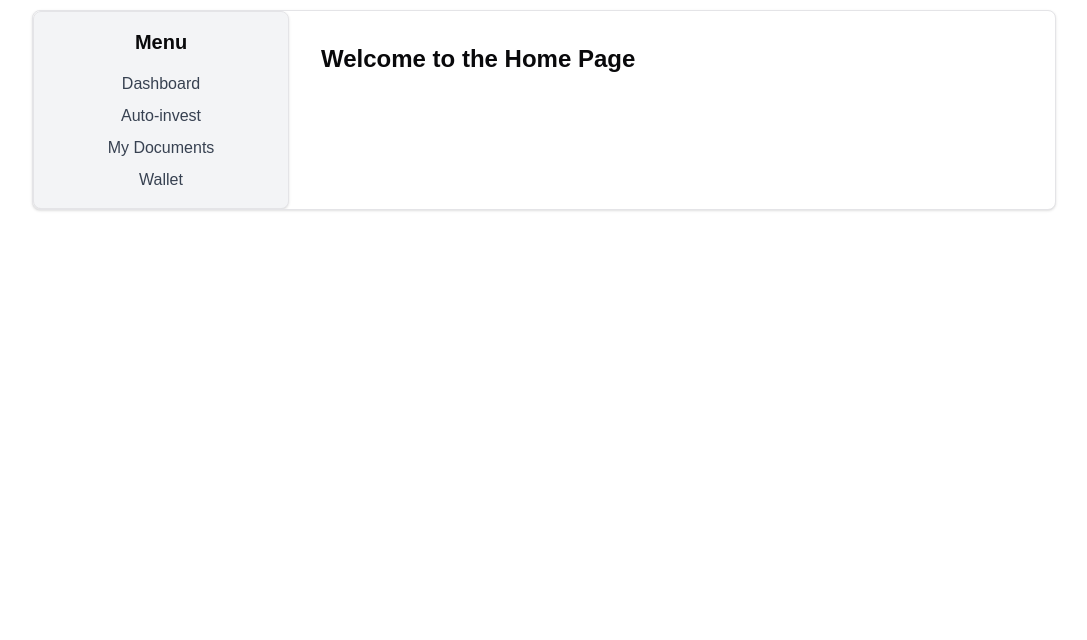
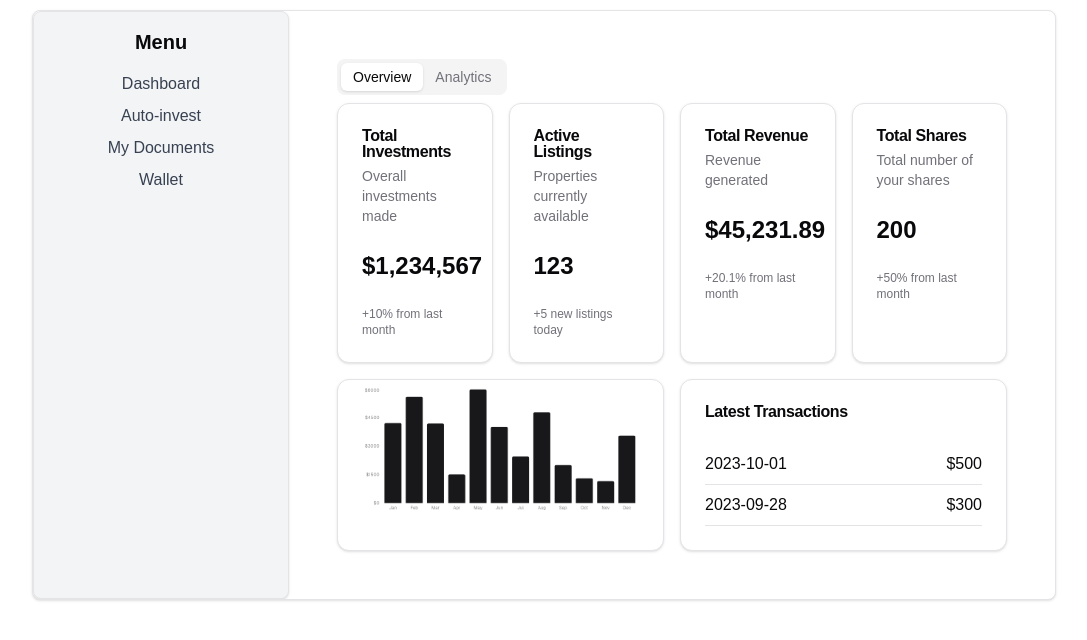
Before and after one commit to romanurban/blockchain_datzm029_gp, a Next.js app: page / in a window 1280 px wide. Shown: the top 640 px of the page, without its empty margins (96-1183 px from the left). Built offline with nearby package versions, Linux system fonts and the light colour scheme.

Commit message:
load dashboard by default

```diff
--- a/app/page.tsx
+++ b/app/page.tsx
@@ -1,8 +1,5 @@
+import Dashboard from './dashboard/page';
+
 export default function Home() {
-  return (
-    <div className="flex-1 p-4">
-      <h1 className="text-2xl font-bold">Welcome to the Home Page</h1>
-      {/* Home page content */}
-    </div>
-  );
+  return <Dashboard />;
 }
```
